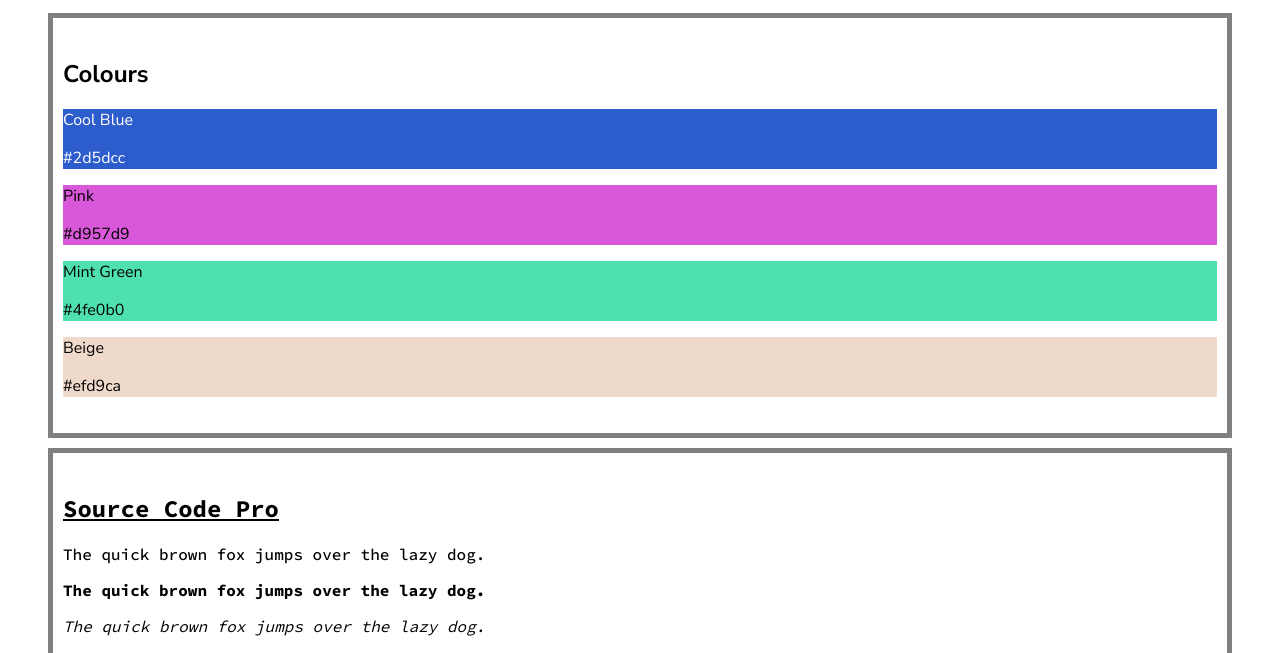
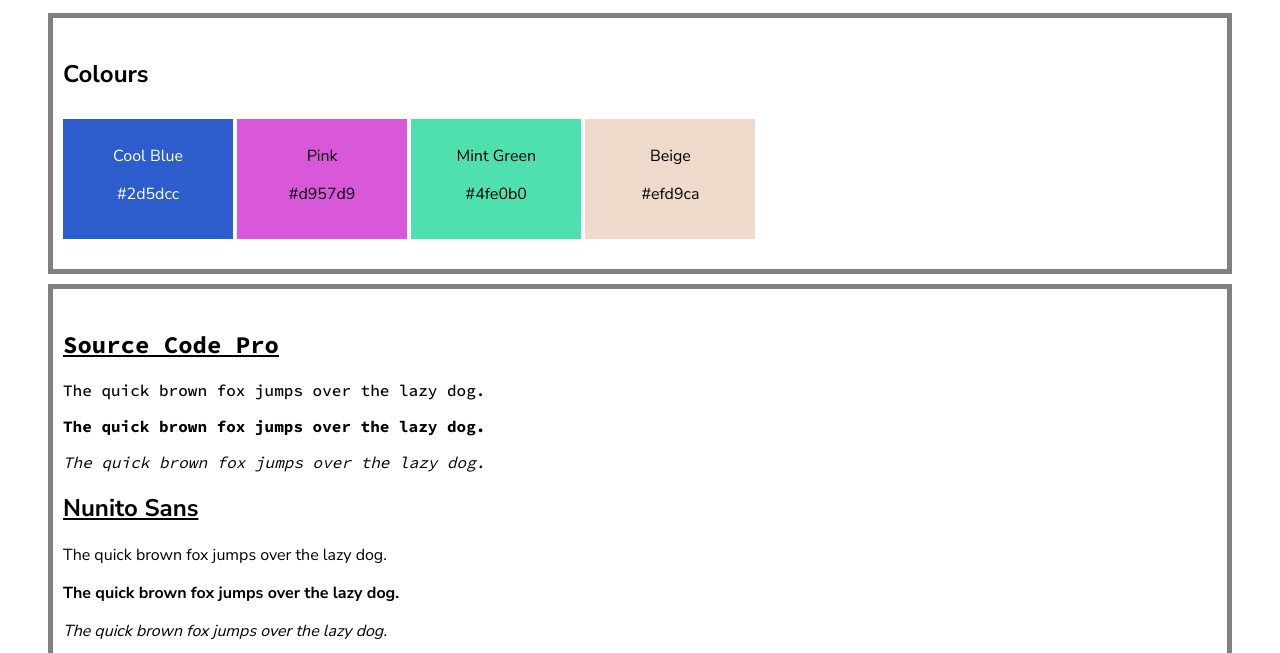
Before and after one commit to JamesWallace99/Build-a-Website-Design-System---Code-Academy-Project, a plain HTML site: page index.html in a window 1280 px wide. Shown: the part 128-781 px from the top of the page. Drawn offline with Linux system fonts and the light colour scheme.

Commit message:
added class to colour blocks. adjusted sizing and centered in parent div.

```diff
--- a/index.html
+++ b/index.html
@@ -18,19 +18,19 @@
 
     <article id="colours">
       <h1>Colours</h1>
-      <div id="cool-blue">
+      <div class = 'color-block' id="cool-blue">
         <p>Cool Blue</p>
         <p>#2d5dcc</p>
       </div>
-      <div id="pink">
+      <div class = 'color-block' id="pink">
         <p>Pink</p>
         <p>#d957d9</p>
       </div>
-      <div id="mint-green">
+      <div class = 'color-block' id="mint-green">
         <p>Mint Green</p>
         <p>#4fe0b0</p>
       </div>
-      <div id="beige">
+      <div class = 'color-block' id="beige">
         <p>Beige</p>
         <p>#efd9ca</p>
       </div>
--- a/style.css
+++ b/style.css
@@ -22,6 +22,15 @@ article {
 
 .italic {
   font-style: italic;
+}
+
+.color-block {
+  text-align: center;
+  padding: 10px;
+  display: inline-block;
+  width: 150px;
+  height: 100px;
+  margin: 10px auto;
 }
 
 #cool-blue {
```
